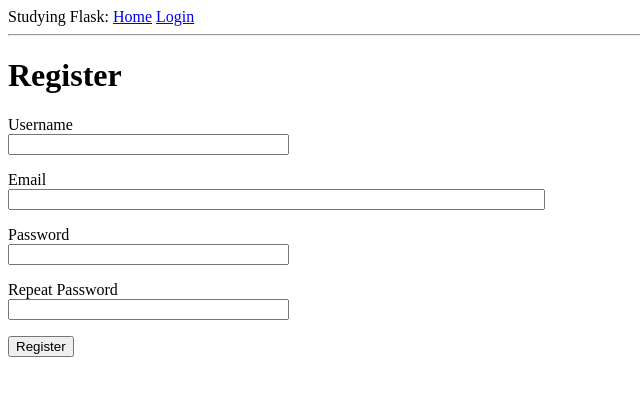
After one commit to fveden/Flask-Studying, a Flask app: page /register in a window 1280 px wide. The commit adds this page. Shown: the top 396 px of the page, without its empty margins (0-640 px from the left). Run offline with Flask 2, Linux system fonts and the light colour scheme.

Commit message:
Done chapter 5

```diff
--- a/app/__init__.py
+++ b/app/__init__.py
@@ -2,10 +2,15 @@ from flask import Flask
 from config import Config
 from flask_sqlalchemy import SQLAlchemy
 from flask_migrate import Migrate
+from flask_login import LoginManager
+
+
 
 app = Flask(__name__)
 app.config.from_object(Config)
 db = SQLAlchemy(app)
 migrate = Migrate(app, db)
+login = LoginManager(app)
+login.login_view = 'login'
 
 from app import routes, models
--- a/app/forms.py
+++ b/app/forms.py
@@ -1,7 +1,7 @@
-from ast import Sub
 from flask_wtf import FlaskForm
 from wtforms import StringField, PasswordField, BooleanField, SubmitField
-from wtforms.validators import DataRequired
+from wtforms.validators import ValidationError, DataRequired, Email, EqualTo
+from app.models import User
 
 
 class LoginForm(FlaskForm):
@@ -9,3 +9,22 @@ class LoginForm(FlaskForm):
     password = PasswordField('Password', validators=[DataRequired()])
     remember_me = BooleanField('Remember me')
     submit = SubmitField('Sign in')
+
+
+class RegistrationForm(FlaskForm):
+    username = StringField('Username', validators=[DataRequired()])
+    email = StringField('Email', validators=[DataRequired(), Email()])
+    password = PasswordField('Password', validators=[DataRequired()])
+    password2 = PasswordField(
+        'Repeat Password', validators=[DataRequired(), EqualTo('password')])
+    submit = SubmitField('Register')
+
+    def validate_username(self, username):
+        user = User.query.filter_by(username=username.data).first()
+        if user is not None:
+            raise ValidationError('Please use a different username.')
+
+    def validate_email(self, email):
+        user = User.query.filter_by(email=email.data).first()
+        if user is not None:
+            raise ValidationError('Please use a different email address.')
--- a/app/routes.py
+++ b/app/routes.py
@@ -1,9 +1,13 @@
-from flask import render_template, flash, redirect, url_for
-from app import app
-from app.forms import LoginForm
+from flask import render_template, flash, redirect, url_for, request
+from app import app, db
+from app.forms import LoginForm, RegistrationForm
+from flask_login import current_user, login_user, logout_user, login_required
+from app.models import User
+from werkzeug.urls import url_parse
 
 @app.route('/')
 @app.route('/index')
+@login_required
 def index():
 
     posts = [
@@ -25,15 +29,46 @@ def index():
         }
     ]
 
-    user = {'username' : 'Fedor'}
 
-    return render_template('index.html', title = "Studying Flask", user = user, posts = posts)
+    return render_template('index.html', title = "Studying Flask", posts = posts)
 
 
 @app.route('/login', methods=['GET', 'POST'])
 def login():
+
+    if current_user.is_authenticated:
+        return redirect(url_for('index'))
+
     form = LoginForm()
     if form.validate_on_submit():
-        flash('Login for user {}, remember_me {}'.format(form.username.data, form.remember_me.data))
-        return redirect( url_for('index') )
+        user = User.query.filter_by(username=form.username.data).first()
+        if user is None or not user.check_password(form.password.data):
+            flash('Invalid username or password')
+            return redirect(url_for('login'))
+        login_user(user, remember=form.remember_me.data)
+        next_page = request.args.get('next')
+        if not next_page or url_parse(next_page).netloc != '':
+            next_page = url_for('index')
+        return redirect(next_page)
     return render_template('login.html', title = 'Sign In', form = form)
+
+
+@app.route('/logout')
+def logout():
+    logout_user()
+    return redirect(url_for('index'))
+
+
+@app.route('/register', methods=['GET', 'POST'])
+def register():
+    if current_user.is_authenticated:
+        return redirect(url_for('index'))
+    form = RegistrationForm()
+    if form.validate_on_submit():
+        user = User(username=form.username.data, email=form.email.data)
+        user.set_password(form.password.data)
+        db.session.add(user)
+        db.session.commit()
+        flash('Congratulations, you are now a registered user!')
+        return redirect(url_for('login'))
+    return render_template('register.html', title='Register', form=form)
--- a/app/templates/base.html
+++ b/app/templates/base.html
@@ -9,7 +9,11 @@
     <body>
         <div>Studying Flask:
             <a href="{{ url_for('index') }}">Home</a>
-            <a href="{{ url_for('login') }}">Login</a>
+            {% if current_user.is_anonymous %}
+                <a href="{{ url_for('login') }}">Login</a>
+            {% else %}
+                <a href="{{ url_for('logout') }}">Logout</a>
+            {% endif %}
         </div>
         <hr>
 
--- a/app/templates/index.html
+++ b/app/templates/index.html
@@ -2,7 +2,7 @@
 
 
 {% block content %}
-    <h1>Привет, {{ user.username }}!</h1>
+    <h1>Привет, {{ current_user.username }}!</h1>
     {% for post in posts %}
     <div>
         <p>{{ post.author.username }} says: <b>{{ post.body }}</b></p>
--- a/app/templates/login.html
+++ b/app/templates/login.html
@@ -21,4 +21,5 @@
         <p> {{ form.remember_me() }} {{ form.remember_me.label }} </p>
         <p> {{ form.submit() }}</p>
     </form>
+    <p>New User? <a href="{{ url_for('register') }}">Click to Register!</a></p>
 {% endblock %}
--- /dev/null
+++ b/app/templates/register.html
@@ -0,0 +1,37 @@
+{% extends "base.html" %}
+
+{% block content %}
+    <h1>Register</h1>
+    <form action="" method="post">
+        {{ form.hidden_tag() }}
+        <p>
+            {{ form.username.label }}<br>
+            {{ form.username(size=32) }}<br>
+            {% for error in form.username.errors %}
+            <span style="color: red;">[{{ error }}]</span>
+            {% endfor %}
+        </p>
+        <p>
+            {{ form.email.label }}<br>
+            {{ form.email(size=64) }}<br>
+            {% for error in form.email.errors %}
+            <span style="color: red;">[{{ error }}]</span>
+            {% endfor %}
+        </p>
+        <p>
+            {{ form.password.label }}<br>
+            {{ form.password(size=32) }}<br>
+            {% for error in form.password.errors %}
+            <span style="color: red;">[{{ error }}]</span>
+            {% endfor %}
+        </p>
+        <p>
+            {{ form.password2.label }}<br>
+            {{ form.password2(size=32) }}<br>
+            {% for error in form.password2.errors %}
+            <span style="color: red;">[{{ error }}]</span>
+            {% endfor %}
+        </p>
+        <p>{{ form.submit() }}</p>
+    </form>
+{% endblock %}
```
Also changed, not shown: app/models.py (+18 -2 lines), app.db.
